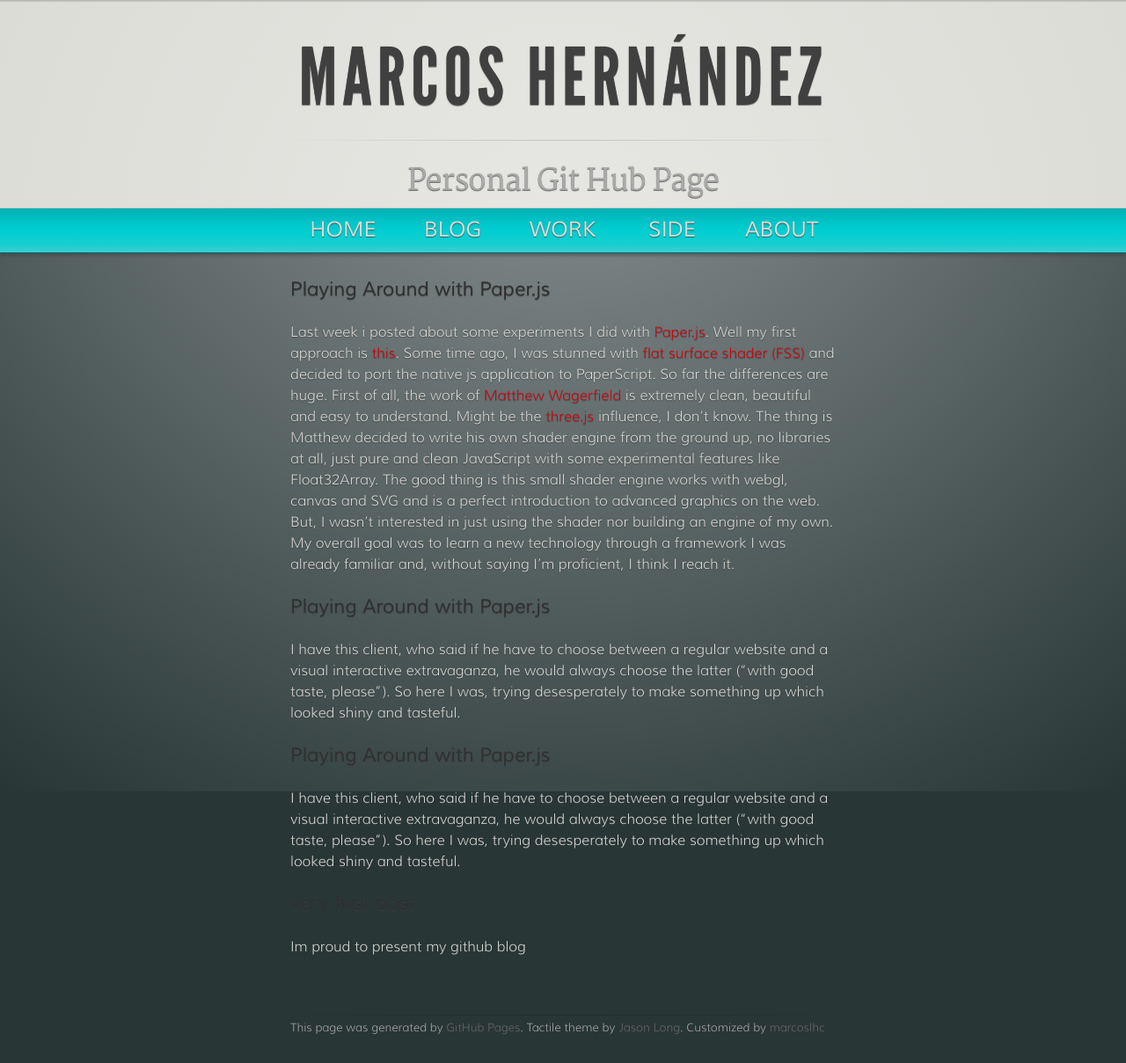
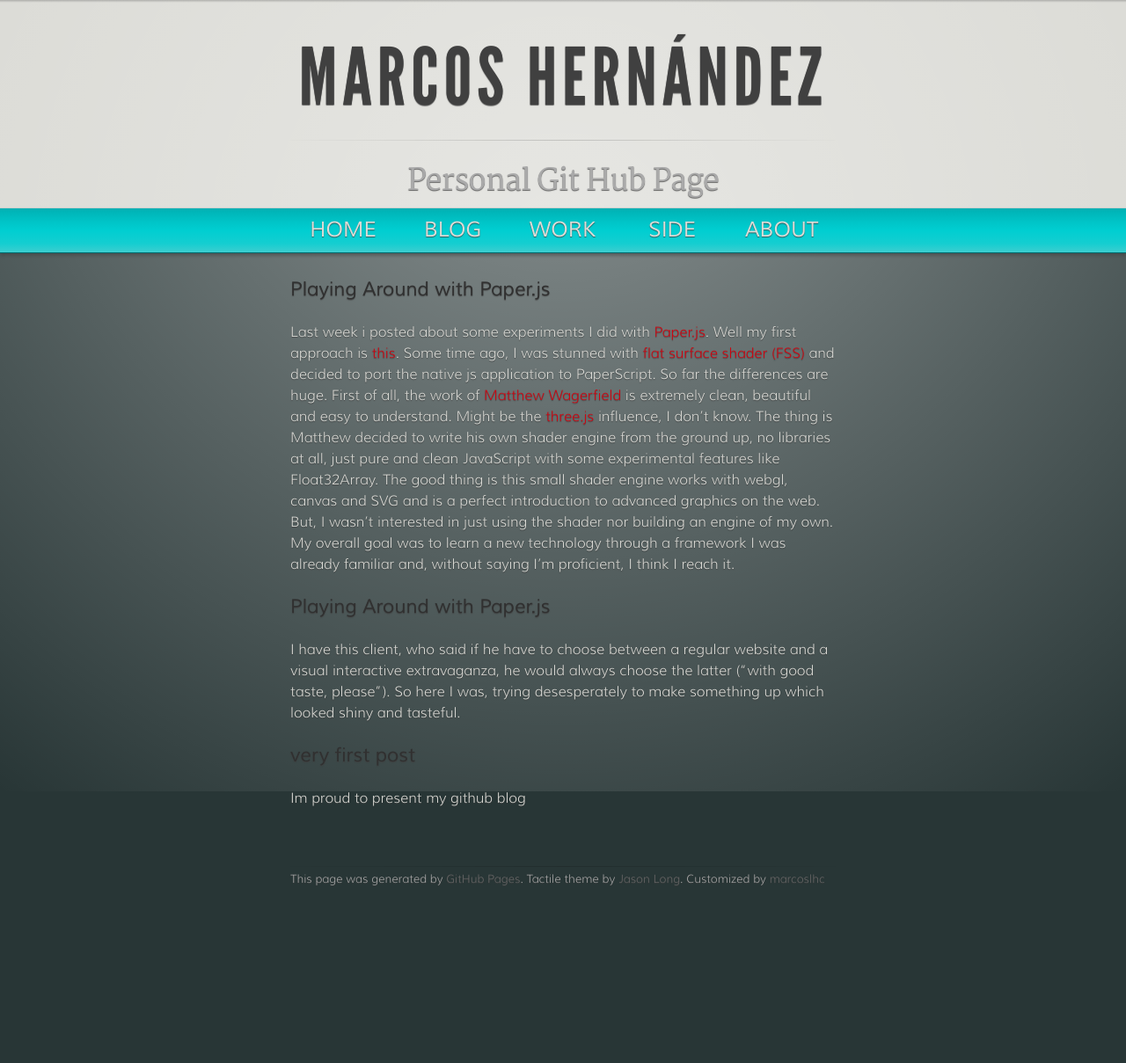
Before and after one commit to marcoslhc/marcoslhc.github.com, a Jekyll site: the page built from blog/index.html, in a window 1280 px wide. Shown: the whole page at 88% size. Built offline with Jekyll 4.4.1, drawn with Linux system fonts in a browser that asks for light colours; after the commit the page ends 1040 px from its top, so only the background shows below that.

Commit message:
Publish post

```diff
--- a/blog/_posts/2013-06-03-Playing-around-paper-js.md
+++ /dev/null
@@ -1,22 +0,0 @@
----
-layout: default
-title:  Playing Around with Paper.js
----
-I have this client, who said if he have to choose between a regular website and
-a visual interactive extravaganza, he would always choose the latter ("with good
-taste, please"). So here I was, trying desesperately to make something up which
-looked shiny and tasteful.
-
-
-The first step, after doodling in my sketchbook, is opening Illustrator and
-playing with colors and shapes. I remembered a fun plugin named [scriptographer][1]
-and inmediately I googled it. The sad news was there's no plugin for CS6 and
-never will be; because (and here comes the espectacular news) the lead developer
-decided to work in [porting the plugin to the web][2]!
-
-So I've been playing around [Paper.js][2] (twitter:[@paperjs][3]) and see how can I implement in my client's
-website.
-
-[1]:http://scriptographer.org
-[2]:http://paperjs.org
-[3]:https://twitter.com/PaperJS
```
Also changed, not shown: blog/_posts/2013-06-10-Playing-around-with-paper-js-II.md (+1 -0 lines).
